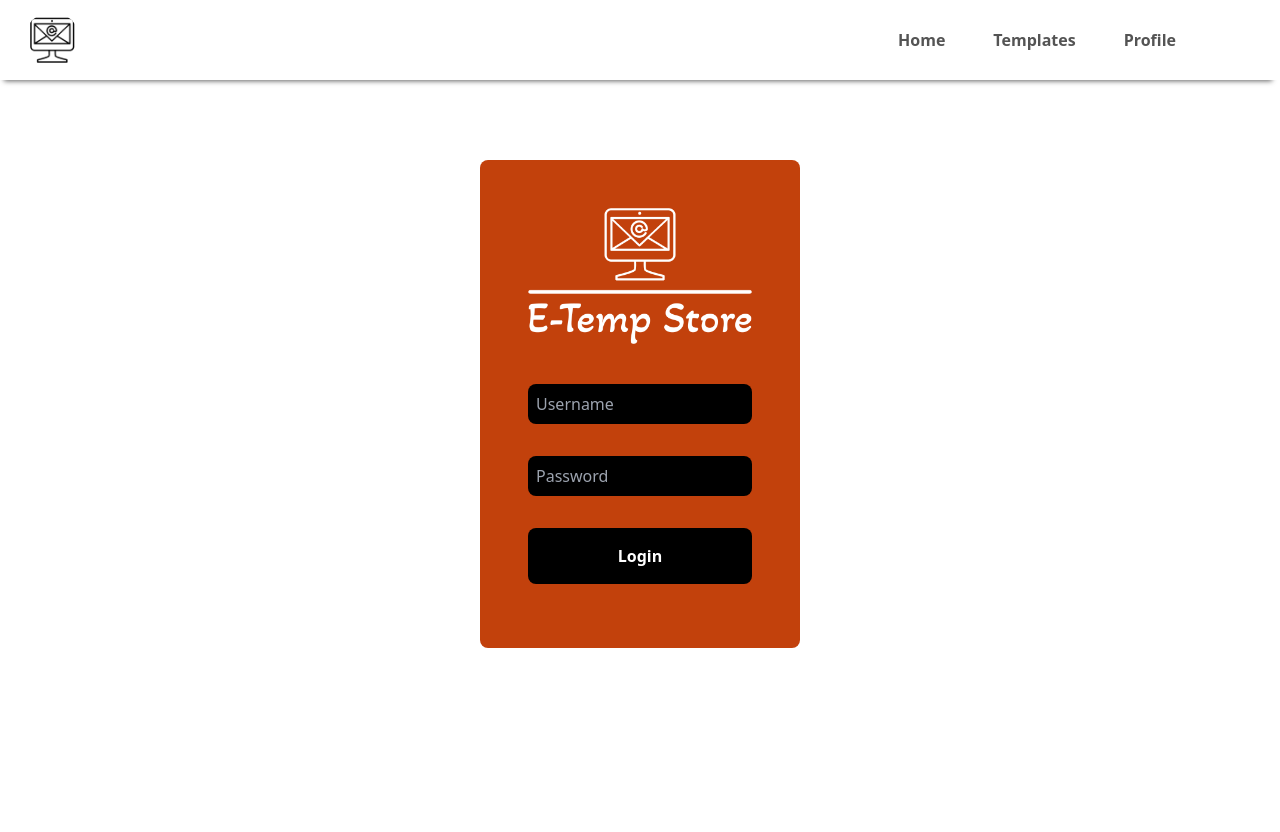
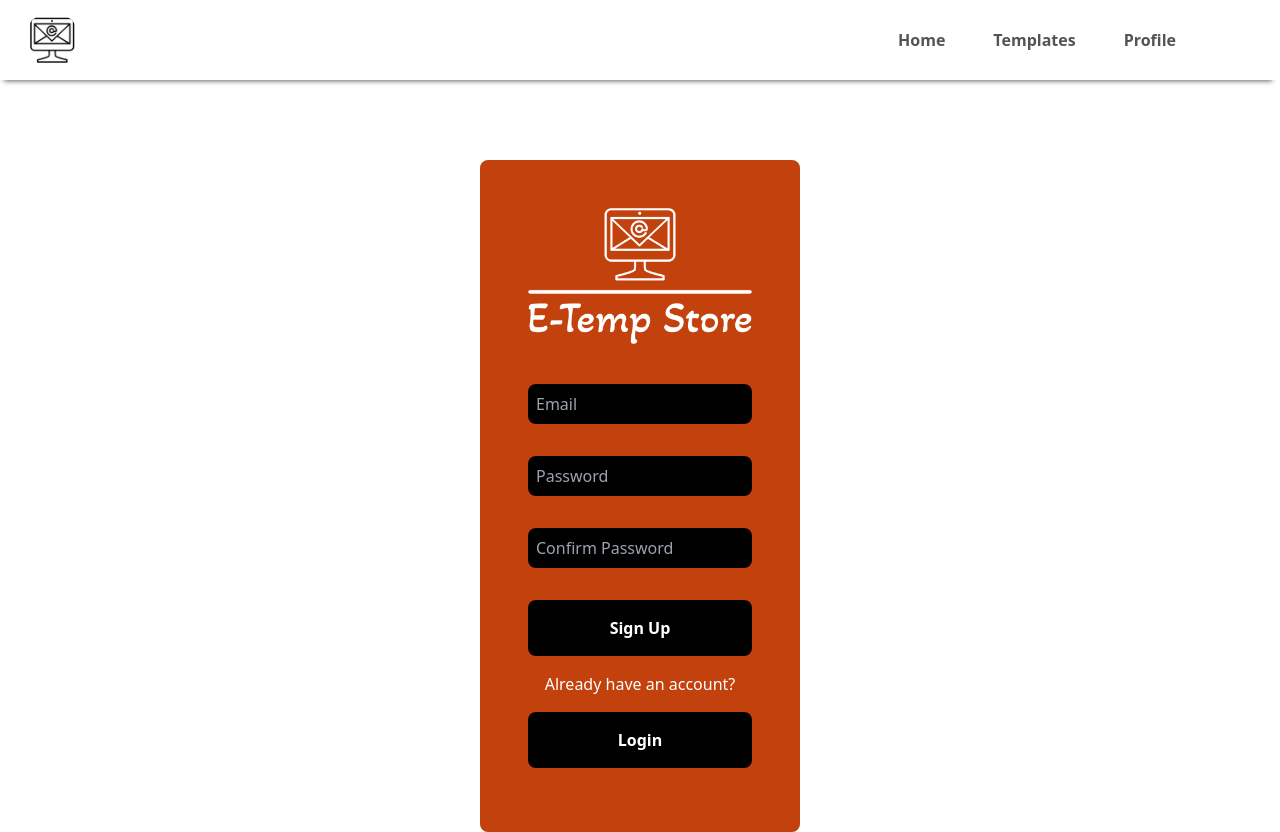
Before and after one commit to priyanshudubey/email-template-system, a React (Create React App) app in the folder client/: page /Signup in a window 1280 px wide. Before the commit the page ends 800 px from the top, so only its background shows below. Built offline with nearby package versions, Linux system fonts and the light colour scheme.

Commit message:
added signup page

```diff
--- a/client/package.json
+++ b/client/package.json
@@ -12,6 +12,7 @@
     "react": "^18.3.1",
     "react-dom": "^18.3.1",
     "react-icons": "^5.3.0",
+    "react-redux": "^9.1.2",
     "react-router-dom": "^6.26.1",
     "react-scripts": "5.0.1",
     "sequelize": "^6.37.3",
--- a/client/src/App.js
+++ b/client/src/App.js
@@ -1,10 +1,12 @@
 import "./App.css";
-import Browse from "./components/Browse";
+import Body from "./components/Body";
+import Header from "./components/Header";
 
 function App() {
   return (
     <div className="App">
-      <Browse />
+      <Header />
+      <Body />
     </div>
   );
 }
--- a/client/src/components/Body.js
+++ b/client/src/components/Body.js
@@ -2,6 +2,7 @@ import React from "react";
 import { RouterProvider, createBrowserRouter } from "react-router-dom";
 import Login from "./Login";
 import Browse from "./Browse";
+import Signup from "./Signup";
 
 const Body = () => {
   const appRouter = createBrowserRouter([
@@ -13,6 +14,10 @@ const Body = () => {
       path: "/browse",
       element: <Browse />,
     },
+    {
+      path: "/Signup",
+      element: <Signup />,
+    },
   ]);
 
   return (
--- a/client/src/components/Login.js
+++ b/client/src/components/Login.js
@@ -1,6 +1,16 @@
 import React from "react";
+import { Link } from "react-router-dom";
+// import { useDispatch } from "react-redux";
+import { useNavigate } from "react-router-dom";
 
 const Login = () => {
+  // const dispatch = useDispatch();
+  const navigate = useNavigate();
+
+  const handleSignUpClick = (event) => {
+    event.preventDefault();
+    navigate("/Signup");
+  };
   return (
     <div>
       <form className="absolute w-full m-20 p-12 md:w-3/12 mx-auto right-0 left-0 text-white bg-orange-700 rounded-lg">
@@ -29,6 +39,14 @@ const Login = () => {
           type="submit">
           Login
         </button>
+        <br />
+        <p className="text-center text-white">Don't have an account?</p>
+        <button
+          onClick={handleSignUpClick}
+          className="p-4 my-4 bg-black w-full rounded-lg font-extrabold"
+          type="submit">
+          Sign Up
+        </button>
       </form>
     </div>
   );
--- /dev/null
+++ b/client/src/components/Signup.js
@@ -0,0 +1,61 @@
+import React from "react";
+import { useNavigate } from "react-router-dom";
+
+const Signup = () => {
+  const navigate = useNavigate();
+
+  const handleLoginClick = (event) => {
+    event.preventDefault();
+    navigate("/");
+  };
+  return (
+    <div>
+      <div>
+        <form className="absolute w-full m-20 p-12 md:w-3/12 mx-auto right-0 left-0 text-white bg-orange-700 rounded-lg">
+          <img
+            className=""
+            src="/logo.png"
+            alt="logo"
+          />
+          <br />
+          <input
+            className="p-2 my-4 w-full rounded-lg bg-black"
+            type="email"
+            name="email"
+            placeholder="Email"
+          />
+          <br />
+          <input
+            className="p-2 my-4 w-full rounded-lg bg-black"
+            type="password"
+            name="password"
+            placeholder="Password"
+          />
+          <br />
+          <input
+            className="p-2 my-4 w-full rounded-lg bg-black"
+            type="password"
+            name="confirm_password"
+            placeholder="Confirm Password"
+          />
+          <br />
+          <button
+            className="p-4 my-4 bg-black w-full rounded-lg font-extrabold"
+            type="submit">
+            Sign Up
+          </button>
+          <br />
+          <p className="text-center text-white">Already have an account?</p>
+          <button
+            onClick={handleLoginClick}
+            className="p-4 my-4 bg-black w-full rounded-lg font-extrabold"
+            type="submit">
+            Login
+          </button>
+        </form>
+      </div>
+    </div>
+  );
+};
+
+export default Signup;
```
Also changed, not shown: 2 other files (tests, documents, lock files or other folders).
